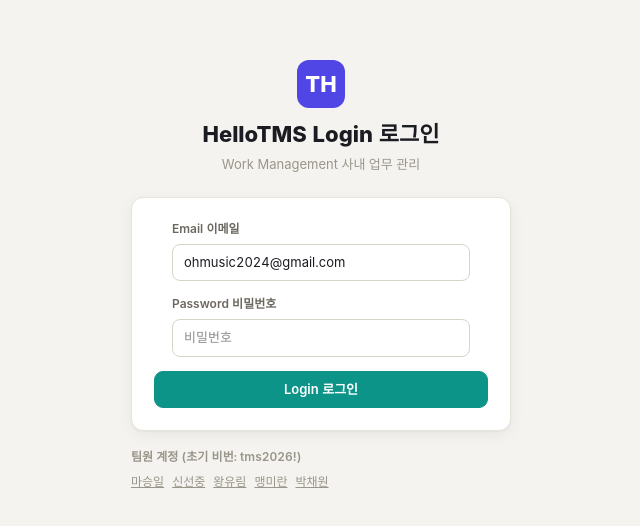
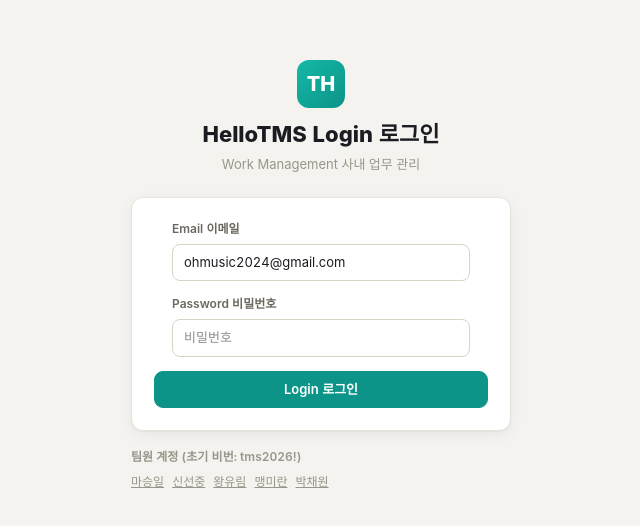
Before and after one commit to todaymusic/Hello_TMS, a Next.js app in the folder apps/web/: page /login in a window 1280 px wide. Shown: the part 124-650 px from the top of the page, without its empty margins (319-959 px from the left). Built offline with nearby package versions, Linux system fonts and the light colour scheme; no server answers; a web font is replaced by a local one.

Commit message:
fix: 로그인 로고 박스도 틸 그라데이션으로 통일

```diff
--- a/apps/web/src/app/login/page.tsx
+++ b/apps/web/src/app/login/page.tsx
@@ -51,12 +51,12 @@ export default function LoginPage() {
               width: 48,
               height: 48,
               borderRadius: 12,
-              background: "#4f46e5",
+              background: "linear-gradient(135deg,#14b8a6,#0d9488)",
               color: "#fff",
               display: "grid",
               placeItems: "center",
               fontWeight: 800,
-              fontSize: 22,
+              fontSize: 20,
               margin: "0 auto 10px",
             }}
           >
```
